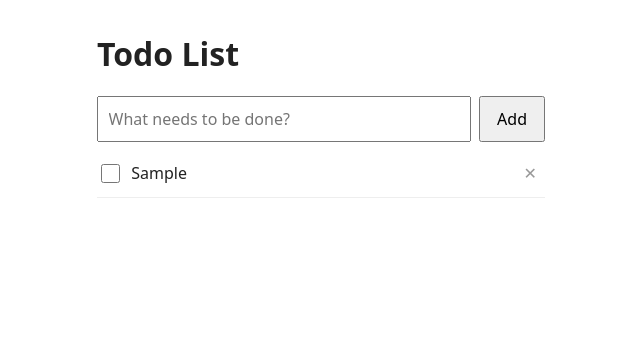
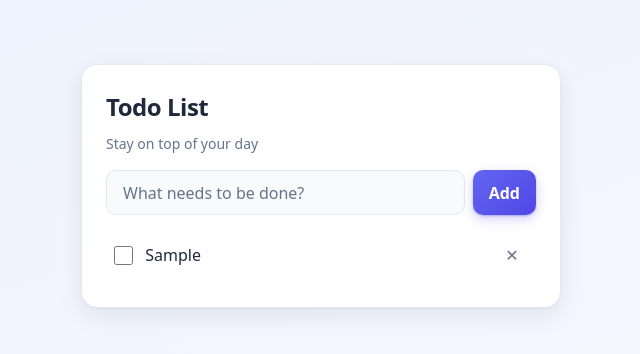
Before and after one commit to Chris-Kode/runbase-test, a website: page index.html in a window 1280 px wide. Both pictures are taken after typing "Sample" into the empty fields and a click on the button "Add". Shown: the whole page, without its empty margins (319-959 px from the left). Drawn offline with Linux system fonts and the light colour scheme.

Commit message:
Modern raw-CSS redesign (#29)
- Design tokens on :root with automatic dark mode (prefers-color-scheme)
- Card surface (.app-card) with radius, layered shadow, gradient background
- Gradient primary button, ghost delete button, custom checkbox accent
- Empty state via #todo-list:empty::after, :focus-visible rings
- ~150ms micro-transitions with prefers-reduced-motion guard
- Zero JavaScript changes (script block byte-identical to HEAD)
- Add node:test smoke suite covering tokens, dark mode, empty state, hooks

Closes #29

```diff
--- a/index.html
+++ b/index.html
@@ -5,45 +5,172 @@
     <meta name="viewport" content="width=device-width, initial-scale=1.0">
     <title>Todo List</title>
     <style>
+      /* 1. Design tokens */
+      :root {
+        color-scheme: light dark;
+
+        --color-bg-1: #eef2ff;
+        --color-bg-2: #f8fafc;
+        --color-surface: #ffffff;
+        --color-border: #e2e8f0;
+        --color-text: #1e293b;
+        --color-text-muted: #64748b;
+        --color-accent: #6366f1;
+        --color-accent-hover: #4f46e5;
+        --color-accent-contrast: #ffffff;
+        --color-focus: #6366f1;
+
+        --radius-card: 16px;
+        --radius-control: 10px;
+        --radius-row: 10px;
+
+        --shadow-card:
+          0 1px 2px rgb(15 23 42 / 0.04),
+          0 8px 24px rgb(15 23 42 / 0.08);
+        --shadow-accent:
+          0 1px 2px rgb(79 70 229 / 0.35),
+          0 4px 12px rgb(79 70 229 / 0.25);
+
+        --space-1: 0.5rem;
+        --space-2: 0.75rem;
+        --space-3: 1rem;
+        --space-4: 1.5rem;
+        --space-5: 2rem;
+
+        --speed: 150ms;
+      }
+
+      @media (prefers-color-scheme: dark) {
+        :root {
+          --color-bg-1: #0f172a;
+          --color-bg-2: #1e1b4b;
+          --color-surface: #1e293b;
+          --color-border: #334155;
+          --color-text: #e2e8f0;
+          --color-text-muted: #94a3b8;
+          --color-accent: #818cf8;
+          --color-accent-hover: #6366f1;
+          --color-accent-contrast: #0f172a;
+          --color-focus: #818cf8;
+
+          --shadow-card:
+            0 1px 2px rgb(0 0 0 / 0.4),
+            0 8px 24px rgb(0 0 0 / 0.35);
+          --shadow-accent:
+            0 1px 2px rgb(0 0 0 / 0.4),
+            0 4px 12px rgb(99 102 241 / 0.3);
+        }
+      }
+
+      /* 2. Reset / base */
       * {
         box-sizing: border-box;
       }
 
       body {
-        max-width: 480px;
-        margin: 2rem auto;
-        padding: 0 1rem;
-        color: #222;
+        min-height: 100vh;
+        margin: 0;
+        padding: var(--space-5) var(--space-3);
+        display: grid;
+        place-items: start center;
+        background:
+          radial-gradient(
+            60rem 60rem at 120% -10%,
+            rgb(99 102 241 / 0.14),
+            transparent 60%
+          ),
+          linear-gradient(160deg, var(--color-bg-1), var(--color-bg-2));
+        background-attachment: fixed;
+        color: var(--color-text);
         font-family: system-ui, -apple-system, BlinkMacSystemFont, "Segoe UI", sans-serif;
+        line-height: 1.5;
+        -webkit-font-smoothing: antialiased;
       }
 
-      main {
-        display: flex;
-        flex-direction: column;
-        gap: 0.5rem;
+      /* 3. Layout: shell, card, header */
+      .app-card {
+        width: 100%;
+        max-width: 480px;
+        margin-top: var(--space-5);
+        padding: var(--space-4);
+        background: var(--color-surface);
+        border: 1px solid var(--color-border);
+        border-radius: var(--radius-card);
+        box-shadow: var(--shadow-card);
       }
 
+      header {
+        margin-bottom: var(--space-3);
+      }
+
+      h1 {
+        margin: 0 0 var(--space-1);
+        font-size: 1.5rem;
+        font-weight: 700;
+        letter-spacing: -0.02em;
+      }
+
+      .subtitle {
+        margin: 0;
+        color: var(--color-text-muted);
+        font-size: 0.875rem;
+      }
+
+      /* 4. Form controls */
       #todo-form {
         display: flex;
         flex-wrap: wrap;
-        gap: 0.5rem;
+        gap: var(--space-1);
       }
 
       #todo-input {
         flex: 1 1 16rem;
         min-width: 0;
-        padding: 0.6rem;
+        padding: 0.6rem var(--space-3);
+        background: var(--color-bg-2);
+        color: var(--color-text);
+        border: 1px solid var(--color-border);
+        border-radius: var(--radius-control);
         font: inherit;
+        transition:
+          border-color var(--speed) ease,
+          box-shadow var(--speed) ease;
+      }
+
+      #todo-input::placeholder {
+        color: var(--color-text-muted);
       }
 
       #add-btn {
         padding: 0.6rem 1rem;
+        background: linear-gradient(135deg, var(--color-accent), var(--color-accent-hover));
+        color: var(--color-accent-contrast);
+        border: none;
+        border-radius: var(--radius-control);
+        box-shadow: var(--shadow-accent);
         font: inherit;
+        font-weight: 600;
         cursor: pointer;
+        transition:
+          transform var(--speed) ease,
+          box-shadow var(--speed) ease,
+          filter var(--speed) ease;
       }
 
+      #add-btn:hover {
+        filter: brightness(1.08);
+        transform: translateY(-1px);
+        box-shadow: var(--shadow-accent), 0 6px 16px rgb(79 70 229 / 0.3);
+      }
+
+      #add-btn:active {
+        transform: translateY(0);
+        filter: brightness(0.96);
+      }
+
+      /* 5. Todo list & items */
       #todo-list {
-        margin: 0;
+        margin: var(--space-2) 0 0;
         padding: 0;
         list-style: none;
       }
@@ -51,16 +178,33 @@
       .todo-item {
         display: flex;
         align-items: center;
-        gap: 0.5rem;
-        padding: 0.5rem 0;
-        border-bottom: 1px solid #eee;
+        gap: var(--space-2);
+        padding: var(--space-2) var(--space-1);
+        border-radius: var(--radius-row);
+        border-bottom: 1px solid var(--color-border);
+        transition: background-color var(--speed) ease;
+      }
+
+      .todo-item:hover {
+        background: rgb(99 102 241 / 0.06);
+      }
+
+      .todo-item:last-child {
+        border-bottom: none;
       }
 
       .todo-checkbox {
         flex-shrink: 0;
         width: 1.2rem;
         height: 1.2rem;
+        margin: 0;
+        accent-color: var(--color-accent);
         cursor: pointer;
+        transition: transform var(--speed) ease;
+      }
+
+      .todo-checkbox:checked {
+        transform: scale(1.1);
       }
 
       .todo-text {
@@ -71,30 +215,86 @@
 
       .todo-item.completed .todo-text {
         text-decoration: line-through;
-        color: #999;
+        color: var(--color-text-muted);
+        opacity: 0.7;
+        transition: opacity var(--speed) ease;
       }
 
       .delete-btn {
         flex-shrink: 0;
-        padding: 0.3rem 0.5rem;
+        width: 2rem;
+        height: 2rem;
+        display: inline-flex;
+        align-items: center;
+        justify-content: center;
+        padding: 0;
+        background: transparent;
+        color: var(--color-text-muted);
         border: none;
-        background: transparent;
-        color: #999;
+        border-radius: 50%;
         font: inherit;
+        line-height: 1;
         cursor: pointer;
+        transition:
+          color var(--speed) ease,
+          background-color var(--speed) ease;
       }
 
       .delete-btn:hover {
-        color: #e33;
+        background: rgb(239 68 68 / 0.12);
+        color: #ef4444;
+      }
+
+      /* 6. Empty state (pure CSS — the <ul> stays whitespace-free) */
+      #todo-list:empty {
+        margin: 0;
+      }
+
+      #todo-list:empty::after {
+        content: "No todos yet — add one above ✨";
+        display: block;
+        padding: var(--space-4) var(--space-1);
+        text-align: center;
+        color: var(--color-text-muted);
+        font-size: 0.875rem;
+        border: 1px dashed var(--color-border);
+        border-radius: var(--radius-control);
+      }
+
+      /* 7. Motion & accessibility */
+      :focus-visible {
+        outline: 2px solid var(--color-focus);
+        outline-offset: 2px;
+      }
+
+      #todo-input:focus-visible {
+        border-color: var(--color-focus);
+        box-shadow: 0 0 0 3px rgb(99 102 241 / 0.25);
+        outline: none;
+      }
+
+      @media (prefers-reduced-motion: reduce) {
+        *,
+        *::before,
+        *::after {
+          transition: none !important;
+          animation: none !important;
+        }
+
+        #add-btn:hover,
+        #add-btn:active {
+          transform: none;
+        }
       }
     </style>
   </head>
   <body>
-    <header>
-      <h1>Todo List</h1>
-    </header>
+    <main class="app-card">
+      <header>
+        <h1>Todo List</h1>
+        <p class="subtitle">Stay on top of your day</p>
+      </header>
 
-    <main>
       <form id="todo-form">
         <input id="todo-input" type="text" placeholder="What needs to be done?">
         <button id="add-btn" type="submit">Add</button>
--- a/package.json
+++ b/package.json
@@ -1,4 +1,7 @@
 {
   "name": "runbase-test",
-  "private": true
+  "private": true,
+  "scripts": {
+    "test": "node --test tests/design.test.mjs"
+  }
 }
```
Also changed, not shown: tests/design.test.mjs (added, +119 -0 lines).
